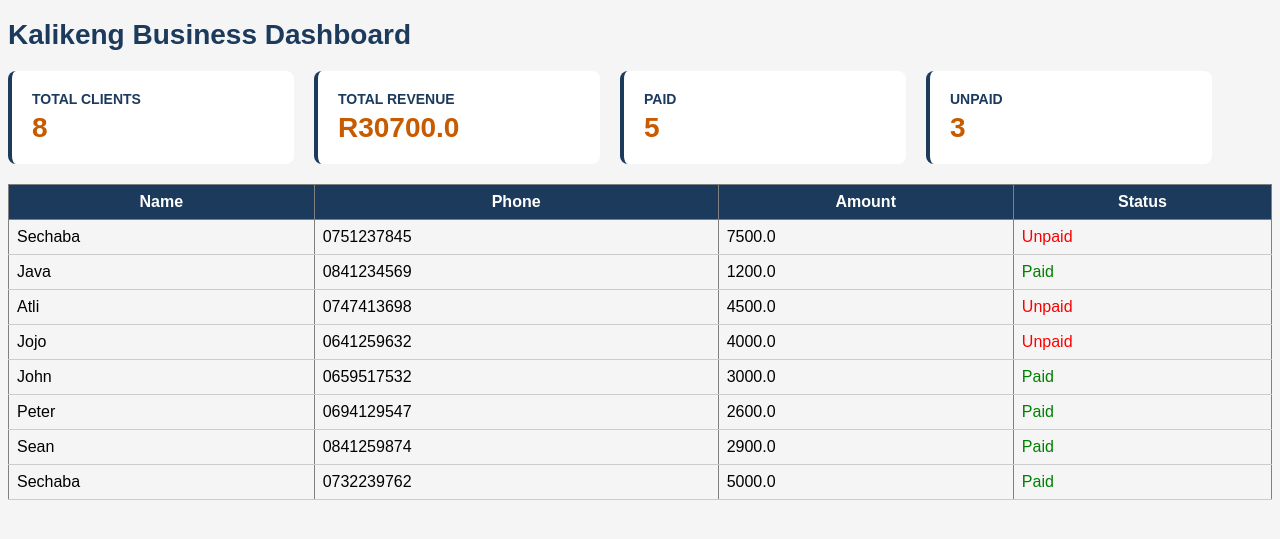
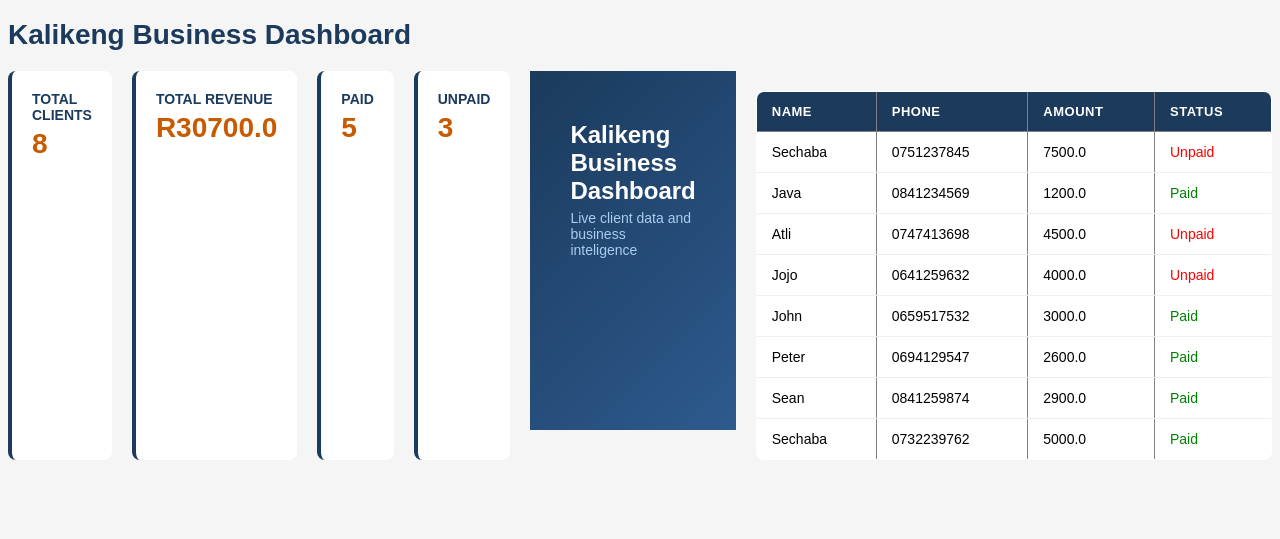
Before and after one commit to Schabzin/python-learning-journey, a Flask app: page /dashboard in a window 1280 px wide. Shown: the part 26-565 px from the top of the page. Run offline with Flask 3, Linux system fonts and the light colour scheme; data comes from the database, SQL or seed files in the repository.

Commit message:
Day 33 Session 3 - Professional Dashboard Styling and Status Badges

```diff
--- a/static/style.css
+++ b/static/style.css
@@ -18,17 +18,28 @@ nav a {
 table {
     width: 100%;
     border-collapse: collapse;
+    margin-top: 20px;
+    background: white;
+    border-radius: 8px;
+    overflow: hidden;
+    box-shadow: 0 2px 4px rgba(0,0,0,0,1);
+
 }
 
 th {
     background-color: #1B3A5C;
     color: white;
-    padding: 8px;
+    padding: 12px 15px;
+    text-align: left;
+    font-size: 13px;
+    text-transform: uppercase;
+    letter-spacing: 0.5px;
 }
 
 td {
-    padding: 8px;
-    border-bottom: 1px solid #cccccc;
+    padding: 12px 15px;
+    border-bottom: 1px solid #eeeeee;
+    font-size: 14px;
 }
 
 nav a:hover {
@@ -37,7 +48,7 @@ nav a:hover {
 }
 
 tr:hover {
-    background-color: #f0f0f0;
+    background-color: #f8f9fa;
 }
 
 .container {
@@ -74,3 +85,39 @@ tr:hover {
     color: #C85A00;
     margin: 5px 0 0 0;
 }
+
+.badge-paid {
+    background-color: #28a745;
+    color: white;
+    padding: 3px 10px;
+    border-radius: 12px;
+    font-weight: bold;
+}
+
+.badge-unpaid {
+    background-color: #dc3545;
+    color: white;
+    padding: 3px 10px;
+    border-radius: 12px;
+    font-size: 12px;
+    font-weight: bold;
+}
+
+.page-header {
+    background: linear-gradient(135deg, #1B3A5C, #2d5a8e);
+    color: white;
+    padding: 30px 20px;
+    margin-bottom: 30px;
+}
+
+.page-header h1 {
+    color: white;
+    margin: 0;
+    font-size: 24px;
+}
+
+.page-header p{
+    color: #AACCEE;
+    margin: 5px 0 0 0;
+    font-size: 14px;
+}
--- a/templates/dashboard.html
+++ b/templates/dashboard.html
@@ -29,7 +29,10 @@
             <h3>Unpaid</h3>
             <p>{{ unpaid }}</p>
         </div>
+    <div class="page-header">
         <div class="container">
+            <h1>Kalikeng Business Dashboard</h1>
+            <p>Live client data and business inteligence</p>
         </div>
 
     </div>
```
